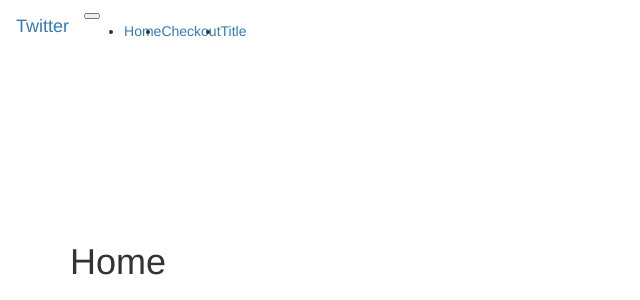
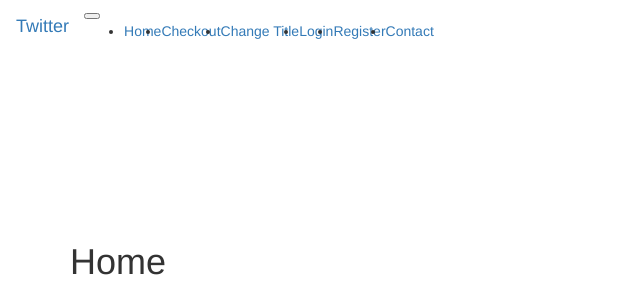
Before and after one commit to jmorfin23/ecommerce_site, a Flask app: page / in a window 1280 px wide. Shown: the top 300 px of the page, without its empty margins (0-640 px from the left). Run offline with Flask 2, Linux system fonts and the light colour scheme; grey boxes labelled with a size stand in for pictures from a placeholder-image service; some libraries are stand-ins or nearby versions.

Commit message:
form pages completed, TODO: Add profile page and database

```diff
--- a/app/__init__.py
+++ b/app/__init__.py
@@ -1,8 +1,12 @@
 from flask import Flask
 from flask_bootstrap import Bootstrap
+from config import Config
 
 
 app = Flask(__name__)
+
+# initialize config variables for application
+app.config.from_object(Config)
 
 #bootstrap requires app instance, always comes after app is declared
 bootstrap = Bootstrap(app)
--- a/app/routes.py
+++ b/app/routes.py
@@ -1,13 +1,14 @@
 from app import app
 
-from flask import render_template
-
+from flask import render_template, url_for, redirect
+from app.forms import TitleForm, ContactForm, LoginForm, RegisterForm
 
 
 
 @app.route('/')
 @app.route('/index')
-def index():
+@app.route('/index/<header>', methods=['GET'])
+def index(header=''):
     products = [
     {
         'id': 1001,
@@ -39,12 +40,49 @@
     }
     ]
 
-    return render_template('index.html', products = products, title='Home')
+    return render_template('index.html', products = products, title='Home', header=header)
 
 @app.route('/checkout')
 def checkout():
     return render_template('checkout.html', title='Checkout')
 
-@app.route('/title')
+@app.route('/title', methods=['GET', 'POST'])
 def title():
-    return render_template('form.html', title='Change Title')
+    #create an instance of the form
+    form = TitleForm()
+
+    #write a conditional that checks if form was submitted properly, then do something with the Data
+    if form.validate_on_submit():
+
+        return redirect(url_for('index', header=form.title.data))
+        # print(f'{form.title.data}') #name of form.nameofinput.data
+    return render_template('form.html', form = form , title='Change Title')
+
+@app.route('/login', methods=['GET', 'POST'])
+def login():
+    form = LoginForm()
+
+    if form.validate_on_submit():
+        #TODO: setup code
+        password
+    return render_template('form.html', form=form, title='Login')
+
+
+
+@app.route('/register', methods=['GET', 'POST'])
+def register():
+    form = RegisterForm()
+
+    if form.validate_on_submit():
+        #TODO: setup code
+        password
+    return render_template('form.html', form=form, title='Register')
+
+@app.route('/contact', methods=['GET', 'POST'])
+def contact():
+    form = ContactForm()
+
+    if form.validate_on_submit():
+        #TODO: setup code
+        password
+    return render_template('form.html', form=form, title='Contact Us')
--- a/app/templates/base.html
+++ b/app/templates/base.html
@@ -47,8 +47,33 @@
         {% else %}
         <li class="nav-item">
         {% endif %}
-          <a class="nav-link" href="#">Title</a>
+          <a class="nav-link" href="{{ url_for('title')}}">Change Title</a>
         </li>
+
+        {% if title == 'Login' %}
+        <li class="nav-item active">
+        {% else %}
+        <li class='nav-item'>
+        {% endif %}
+          <a class="nav-link" href="{{url_for('login')}}">Login<span class="sr-only">(current)</span></a>
+        </li>
+
+        {% if title == 'Register' %}
+        <li class="nav-item active">
+        {% else %}
+        <li class='nav-item'>
+        {% endif %}
+          <a class="nav-link" href="{{url_for('register')}}">Register<span class="sr-only">(current)</span></a>
+        </li>
+
+        {% if title == 'Contact Us' %}
+        <li class="nav-item active">
+        {% else %}
+        <li class='nav-item'>
+        {% endif %}
+          <a class="nav-link" href="{{url_for('contact')}}">Contact<span class="sr-only">(current)</span></a>
+        </li>
+
       </ul>
     </div>
   </nav>
--- a/app/templates/index.html
+++ b/app/templates/index.html
@@ -4,7 +4,11 @@
 {% block app_content %}
 <div class="row">
   <div class="col-md-12">
+    {% if header != '' %}
+    <h1>{{ header }}</h1>
+    {% else %}
     <h1>{{ title }}</h1>
+    {% endif %}
   </div> <!-- end col 12 -->
 </div> <!-- end row-->
 
--- /dev/null
+++ b/config.py
@@ -0,0 +1,5 @@
+import os
+#doesnt go into git hub because it holds important info.
+class Config():
+    #environent.get will look at the environment variables and see if the secret-key is included, it will use that value if so.
+    SECRET_KEY = os.environ.get('SECRET_KEY') or 'you-will-never-guess'
```
Also changed, not shown: app/forms.py (added, +30 -0 lines), app/templates/form.html (added, +17 -0 lines).
